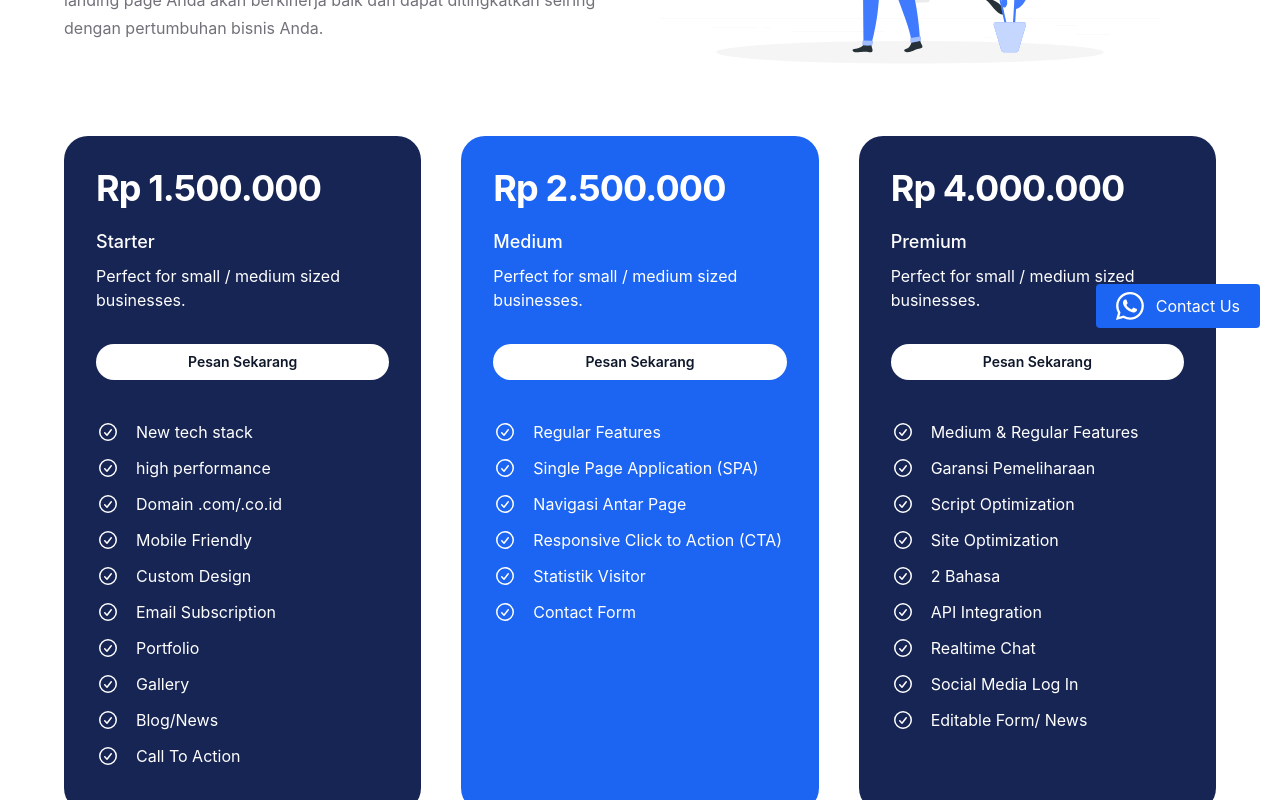
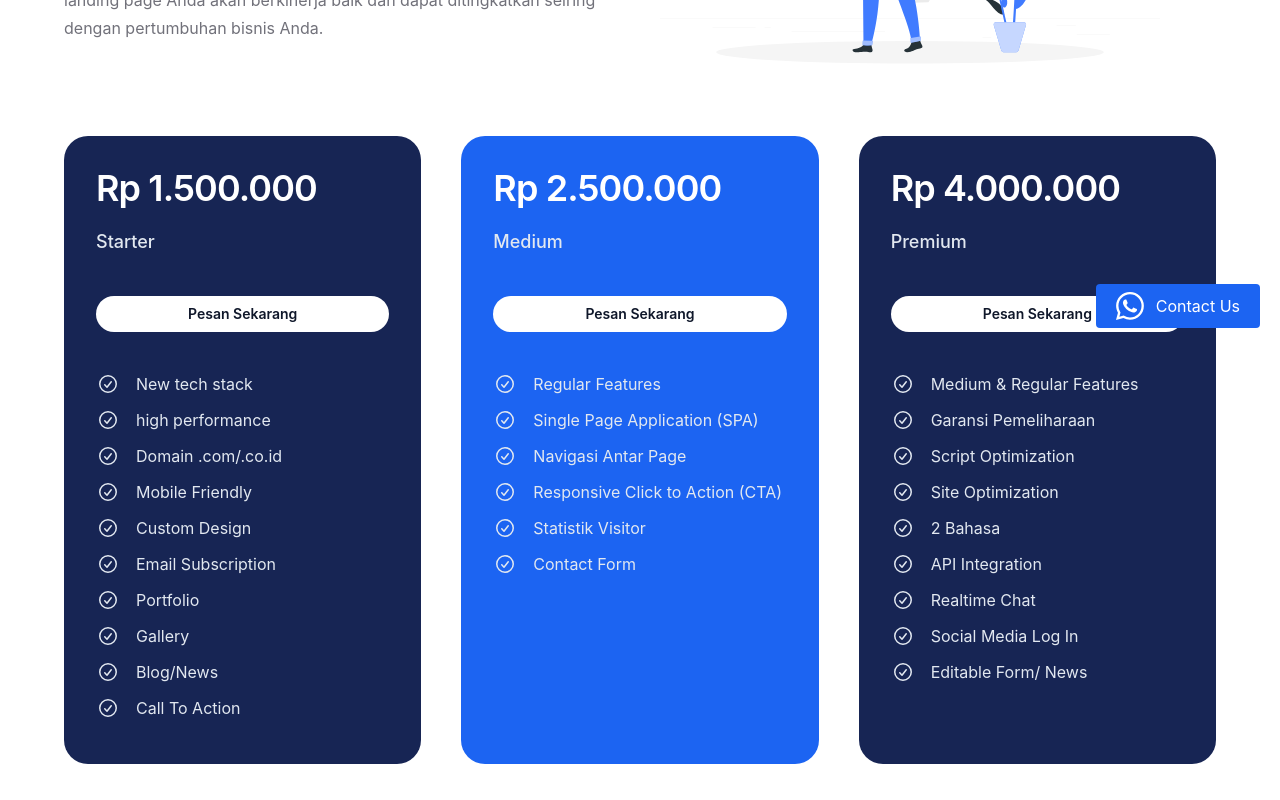
Before and after one commit to alammooo/entitagweb, a Next.js app: page /company in a window 1280 px wide. Shown: the part 460-1260 px from the top of the page. Built offline with nearby package versions, Linux system fonts and the light colour scheme.

Commit message:
add more styles

```diff
--- a/components/Hero.tsx
+++ b/components/Hero.tsx
@@ -6,9 +6,9 @@ import React from "react"
 export default function Hero() {
   const { openModal, toggleModal } = React.useContext(AppContext)
   return (
-    <section className="flex h-screen flex-col justify-between bg-hero-pattern bg-cover text-zinc-800">
+    <section className="flex flex-col justify-between bg-hero-pattern bg-cover text-zinc-800 md:h-screen">
       <div className="h-full w-full bg-white bg-opacity-90">
-        <div className="relative">
+        <div className="relative pb-40 pt-16 md:pb-0 md:pt-0">
           <nav className={`top-0 mx-auto hidden w-full py-7 md:flex`}>
             <div className="container mx-auto flex max-w-6xl justify-between">
               <Link
@@ -33,12 +33,13 @@ export default function Hero() {
               </div>
             </div>
           </nav>
-          <div className="mx-auto flex flex-col items-center gap-2 2xl:pt-20 text-center md:gap-6">
+          <div className="mx-auto flex flex-col items-center gap-5 text-center md:gap-6 2xl:pt-20">
             <h4 className="text-2xl font-bold uppercase tracking-wide">
               ENTITAG TECHNOLOGY
             </h4>
-            <h1 className="my-6 text-2xl font-bold tracking-wide md:text-7xl 2xl:text-8xl">
+            <h1 className="my-6 text-6xl font-bold tracking-wide md:text-7xl 2xl:text-8xl">
               Web.
+              <br className="block md:hidden" />
               <span className="bg-gradient-to-b from-blue-500 to-blue-700 bg-clip-text text-transparent">
                 Appplication. <br />
               </span>
@@ -59,7 +60,6 @@ export default function Hero() {
               className="rounded border border-blue-400 px-14 py-3.5 text-center font-medium text-blue-800 shadow duration-300 hover:bg-blue-400">
               Lihat Penawaran
             </a>
-
           </div>
         </div>
       </div>
--- a/components/fragments/FeaturesPricing.tsx
+++ b/components/fragments/FeaturesPricing.tsx
@@ -35,29 +35,27 @@ export default function FeaturesPricing({ type }: any) {
       {listData?.map((el: any, i: number) => (
         <div
           key={i}
-          className={`order-first flex flex-col rounded-3xl px-6 py-8 text-white sm:px-8 lg:order-none ${
+          className={`order-first flex flex-col rounded-3xl px-6 py-8 text-slate-200 sm:px-8 lg:order-none ${
             i === 1 ? "bg-blue-600" : "bg-blue-950"
           }`}>
-          <h5 className="order-first text-4xl font-bold tracking-tight text-white">
+          <h5 className="order-first text-4xl font-semibold tracking-tight text-white">
             {typeof el.price === "number"
               ? formatCurrency(el.price)
               : "Contact Us"}
           </h5>
-          <h2 className="font-display mt-5 text-lg font-medium capitalize text-white">
+          <h2 className="font-display mt-5 text-lg font-medium capitalize">
             {el.type}
           </h2>
-          <h2 className="mt-2 text-base text-white">
-            Perfect for small / medium sized businesses.
-          </h2>
+          <h2 className="mt-2 text-base capitalize">{el.description}</h2>
           <a className="group mt-8 inline-flex items-center justify-center rounded-full bg-white px-4 py-2 text-sm font-semibold text-slate-900 hover:bg-blue-50 focus:outline-none focus-visible:outline-2 focus-visible:outline-offset-2 focus-visible:outline-white active:bg-blue-200 active:text-slate-600">
             Pesan Sekarang
           </a>
-          <ul className="order-last mt-10 flex flex-col gap-y-3 text-white">
+          <ul className="order-last mt-10 flex flex-col gap-y-3">
             {el.benefit.map((e: any, i: number) => (
               <li
                 className="flex"
                 key={i}>
-                <svg className="h-6 w-6 flex-none fill-current stroke-current text-white">
+                <svg className="h-6 w-6 flex-none fill-current stroke-current">
                   <path
                     d="M9.307 12.248a.75.75 0 1 0-1.114 1.004l1.114-1.004ZM11 15.25l-.557.502a.75.75 0 0 0 1.15-.043L11 15.25Zm4.844-5.041a.75.75 0 0 0-1.188-.918l1.188.918Zm-7.651 3.043 2.25 2.5 1.114-1.004-2.25-2.5-1.114 1.004Zm3.4 2.457 4.25-5.5-1.187-.918-4.25 5.5 1.188.918Z"
                     strokeWidth="0"></path>
--- a/components/fragments/SmallNav.tsx
+++ b/components/fragments/SmallNav.tsx
@@ -1,5 +1,5 @@
 import { Menu, Transition } from "@headlessui/react"
-import { Fragment, useEffect, useRef, useState } from "react"
+import { Fragment } from "react"
 import { ChevronDownIcon } from "@heroicons/react/20/solid"
 import Link from "next/link"
 import { links } from "@/data/navLinks"
@@ -8,7 +8,7 @@ export default function SmallNav() {
   return (
     <Menu
       as="div"
-      className="fixed -top-2 right-5 z-50 inline-block w-fit text-right md:hidden">
+      className="fixed right-16 z-50 inline-block w-fit text-right md:hidden">
       <div>
         <Menu.Button className="inline-flex w-full justify-center rounded-md bg-black bg-opacity-20 px-4 py-2 text-sm font-medium text-white hover:bg-opacity-30 focus:outline-none focus-visible:ring-2 focus-visible:ring-white focus-visible:ring-opacity-75">
           Menu
--- a/components/fragments/Whatsapp.tsx
+++ b/components/fragments/Whatsapp.tsx
@@ -2,7 +2,7 @@ import { BsWhatsapp } from "react-icons/bs"
 
 export default function Whatsapp() {
   return (
-    <a target="_blank" href="https://wa.me/6282122104908?text=I'm%20interested%20in%20your%20service" className="fixed bottom-3 right-5 flex items-center gap-3 rounded bg-blue-600 px-5 py-2 text-white z-50">
+    <a target="_blank" href="https://wa.me/6282122104908?text=I'm%20interested%20in%20your%20service" className="fixed bottom-3 right-16 md:right-5 flex items-center gap-3 rounded bg-blue-600 px-5 py-2 text-white z-50">
       <BsWhatsapp className="w-7 h-7"/>
       <h1>Contact Us</h1>
     </a>
--- a/pages/company.tsx
+++ b/pages/company.tsx
@@ -13,10 +13,10 @@ export default function company() {
       <Head>
         <title>Company Profile</title>
       </Head>
-      <section className="my-24">
+      <section className="md:my-24">
         <div
           className={`mx-auto flex max-w-6xl flex-col items-center gap-5 md:flex-row`}>
-          <div>
+          <div className="p-3 md:p-0">
             <h1 className="mb-5 text-4xl font-extrabold text-blue-900">
               {workTexts[0].title}
             </h1>
@@ -29,7 +29,7 @@ export default function company() {
         <FeaturesPricing type={COMPANYPROFILE} />
         <div className="mx-auto mt-10 flex w-fit items-center justify-center gap-10 rounded border p-5 shadow">
           <h1 className="text-center text-xl font-semibold">Fitur Andalan</h1>
-          <ul className="flex items-center gap-3 text-lg">
+          <ul className="flex items-center gap-3 text-lg md:flex-row flex-col">
             {bestFeatures[1].map((item: string, i: number) => (
               <li
                 className="flex items-center gap-2"
--- a/pages/onlineshop.tsx
+++ b/pages/onlineshop.tsx
@@ -12,10 +12,10 @@ export default function onlineshop() {
       <Head>
         <title>Online Shop</title>
       </Head>
-      <section className="my-24">
+      <section className="md:my-24">
         <div
           className={`mx-auto flex max-w-6xl flex-col items-center gap-5 md:flex-row`}>
-          <div>
+          <div className="p-5 md:p-0">
             <h1 className="mb-5 text-4xl font-extrabold text-blue-900">
               {workTexts[2].title}
             </h1>
@@ -28,7 +28,7 @@ export default function onlineshop() {
         <FeaturesPricing type={ONLINESHOP} />
         <div className="mx-auto mt-10 flex w-fit items-center justify-center gap-10 rounded border p-5 shadow">
           <h1 className="text-center text-xl font-semibold">Fitur Andalan</h1>
-          <ul className="flex items-center gap-3 text-lg">
+          <ul className="flex items-center gap-3 text-lg flex-wrap">
             {bestFeatures[0].map((item: string, i: number) => (
               <li
                 className="flex items-center gap-2"
--- a/pages/webapplication.tsx
+++ b/pages/webapplication.tsx
@@ -10,10 +10,10 @@ export default function webapplication() {
       <Head>
         <title>Web Application</title>
       </Head>
-      <section className="my-24">
+      <section className="md:my-24">
         <div
           className={`mx-auto flex max-w-6xl flex-col items-center gap-5 md:flex-row`}>
-          <div>
+          <div className="p-5 md:p-0">
             <h1 className="mb-5 text-4xl font-extrabold text-blue-900">
               {workTexts[1].title}
             </h1>
```
Also changed, not shown: data/featurePricingData.tsx (+12 -2 lines), interfaces/interfaces.ts (+7 -0 lines).
